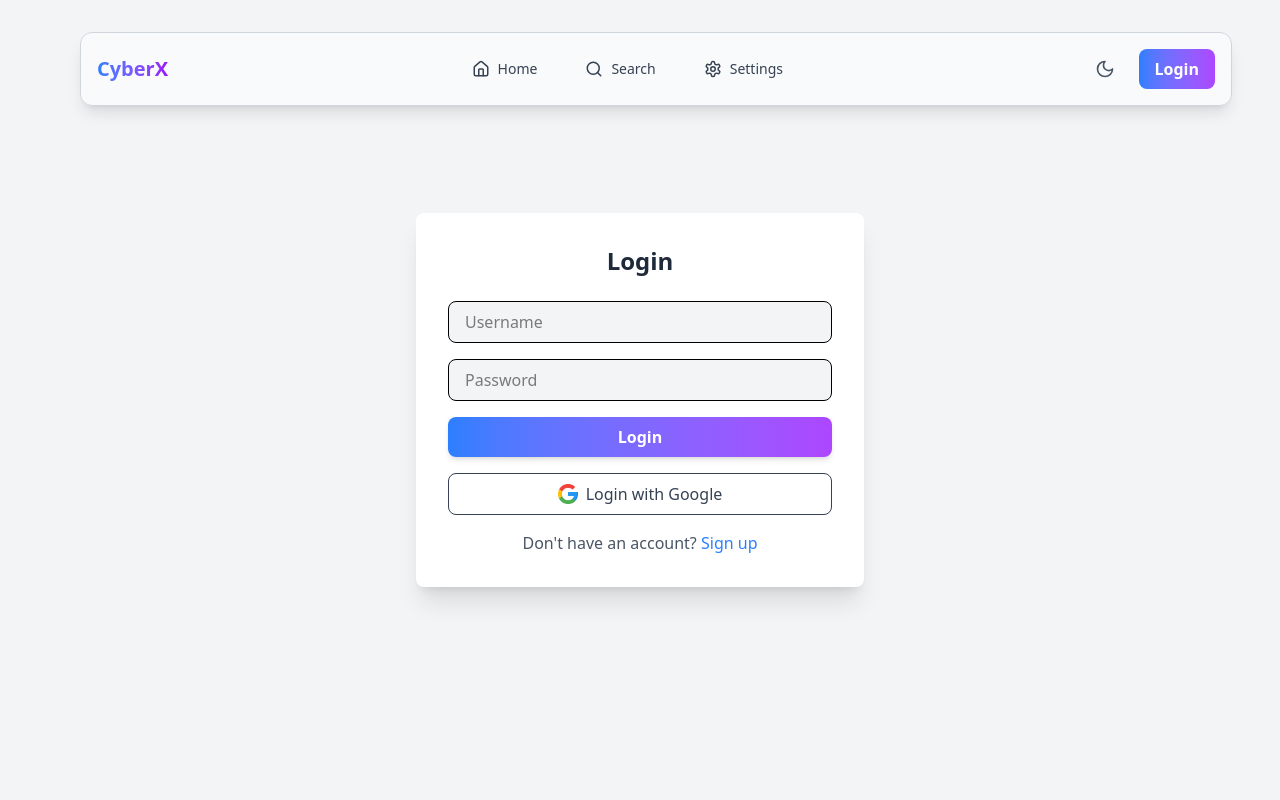
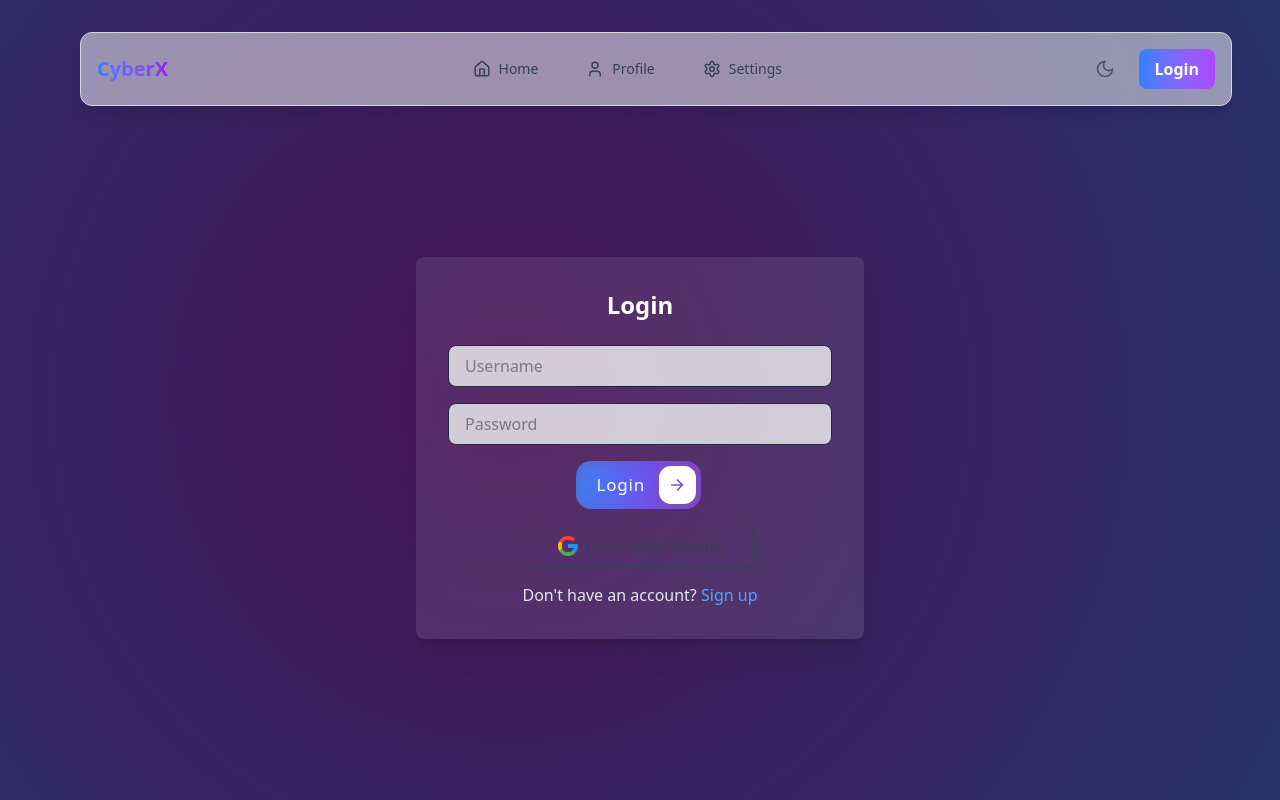
Before and after one commit to codehb01/cybersecurity, a React (Vite) app in the folder frontend/: page /login in a window 1280 px wide. Shown: the top 800 px of the page. Built offline with nearby package versions, Linux system fonts and the light colour scheme; no server answers.

Commit message:
commit by pranit

```diff
--- a/frontend/package.json
+++ b/frontend/package.json
@@ -24,6 +24,7 @@
     "react-icons": "^5.5.0",
     "react-router-dom": "^7.3.0",
     "react-toastify": "^11.0.5",
+    "styled-components": "^6.1.15",
     "tailwind-merge": "^3.0.2",
     "tailwindcss": "^4.0.14"
   },
--- a/frontend/src/App.jsx
+++ b/frontend/src/App.jsx
@@ -1,3 +1,99 @@
+
+import React from "react";
+import {
+  BrowserRouter as Router,
+  Routes,
+  Route,
+  Navigate,
+  useLocation,
+} from "react-router-dom";
+import { ToastContainer } from "react-toastify";
+
+// Components
+import Navbar from "./components/Navbar";
+import Footer from "./components/Footer";
+import LoginPage from "./components/LoginPage";
+import SignupPage from "./components/SignupPage";
+import MainPage from "./components/MainPage";
+import NotFound from "./pages/NotFound";
+import RedirectGoogleAuth from "./components/GoogleRedirectHandler";
+import { useAuth } from "./auth";
+
+// Placeholder components for protected routes
+const Search = () => <div className="p-6">Search Page Content</div>;
+const Settings = () => <div className="p-6">Settings Page Content</div>;
+const Profile = () => <div className="p-6">Profile Page Content</div>;
+
+const App = () => {
+  const { isAuthorized } = useAuth();
+
+  return (
+    <Router>
+      <MainContent isAuthorized={isAuthorized} />
+      <ToastContainer /> {/* To display notifications */}
+    </Router>
+  );
+};
+
+const MainContent = ({ isAuthorized }) => {
+  const location = useLocation();
+  const hideNavbar = location.pathname === "/";
+
+  return (
+    <div className="min-h-screen flex flex-col justify-between transition-colors duration-300">
+      {/* Conditionally render Navbar */}
+      {!hideNavbar && <Navbar />}
+
+      <div className="flex-grow">
+        <Routes>
+          {/* OAuth Callback */}
+          <Route path="/login/callback" element={<RedirectGoogleAuth />} />
+
+          {/* Public Routes */}
+          <Route path="/" element={<MainPage />} />
+          <Route
+            path="/login"
+            element={isAuthorized ? <Navigate to="/" replace /> : <LoginPage />}
+          />
+          <Route
+            path="/register"
+            element={
+              isAuthorized ? <Navigate to="/" replace /> : <SignupPage />
+            }
+          />
+
+          {/* Protected Routes - Redirect to Login if not authorized */}
+          <Route
+            path="/search"
+            element={
+              isAuthorized ? <Search /> : <Navigate to="/login" replace />
+            }
+          />
+          <Route
+            path="/settings"
+            element={
+              isAuthorized ? <Settings /> : <Navigate to="/login" replace />
+            }
+          />
+          <Route
+            path="/profile"
+            element={
+              isAuthorized ? <Profile /> : <Navigate to="/login" replace />
+            }
+          />
+
+          {/* 404 Page */}
+          <Route path="*" element={<NotFound />} />
+        </Routes>
+      </div>
+
+      <Footer />
+    </div>
+  );
+};
+
+export default App;
+
 // import React, { useState, useEffect } from "react";
 // import { BrowserRouter as Router, Routes, Route, Navigate, useLocation } from "react-router-dom";
 
@@ -223,97 +319,3 @@
 // };
 
 // export default App;
-import React from "react";
-import {
-  BrowserRouter as Router,
-  Routes,
-  Route,
-  Navigate,
-  useLocation,
-} from "react-router-dom";
-import { ToastContainer } from "react-toastify";
-
-// Components
-import Navbar from "./components/Navbar";
-import Footer from "./components/Footer";
-import LoginPage from "./components/LoginPage";
-import SignupPage from "./components/SignupPage";
-import MainPage from "./components/MainPage";
-import NotFound from "./pages/NotFound";
-import RedirectGoogleAuth from "./components/GoogleRedirectHandler";
-import { useAuth } from "./auth";
-
-// Placeholder components for protected routes
-const Search = () => <div className="p-6">Search Page Content</div>;
-const Settings = () => <div className="p-6">Settings Page Content</div>;
-const Profile = () => <div className="p-6">Profile Page Content</div>;
-
-const App = () => {
-  const { isAuthorized } = useAuth();
-
-  return (
-    <Router>
-      <MainContent isAuthorized={isAuthorized} />
-      <ToastContainer /> {/* To display notifications */}
-    </Router>
-  );
-};
-
-const MainContent = ({ isAuthorized }) => {
-  const location = useLocation();
-  const hideNavbar = location.pathname === "/";
-
-  return (
-    <div className="min-h-screen flex flex-col justify-between transition-colors duration-300">
-      {/* Conditionally render Navbar */}
-      {!hideNavbar && <Navbar />}
-
-      <div className="flex-grow">
-        <Routes>
-          {/* OAuth Callback */}
-          <Route path="/login/callback" element={<RedirectGoogleAuth />} />
-
-          {/* Public Routes */}
-          <Route path="/" element={<MainPage />} />
-          <Route
-            path="/login"
-            element={isAuthorized ? <Navigate to="/" replace /> : <LoginPage />}
-          />
-          <Route
-            path="/register"
-            element={
-              isAuthorized ? <Navigate to="/" replace /> : <SignupPage />
-            }
-          />
-
-          {/* Protected Routes - Redirect to Login if not authorized */}
-          <Route
-            path="/search"
-            element={
-              isAuthorized ? <Search /> : <Navigate to="/login" replace />
-            }
-          />
-          <Route
-            path="/settings"
-            element={
-              isAuthorized ? <Settings /> : <Navigate to="/login" replace />
-            }
-          />
-          <Route
-            path="/profile"
-            element={
-              isAuthorized ? <Profile /> : <Navigate to="/login" replace />
-            }
-          />
-
-          {/* 404 Page */}
-          <Route path="*" element={<NotFound />} />
-        </Routes>
-      </div>
-
-      <Footer />
-    </div>
-  );
-};
-
-export default App;
--- /dev/null
+++ b/frontend/src/components/Button.jsx
@@ -0,0 +1,77 @@
+import React from 'react';
+import styled from 'styled-components';
+
+const Button = ({ onClick }) => {
+  return (
+    <StyledWrapper>
+      <button className="cssbuttons-io-button" onClick={onClick}>
+        Login
+        <div className="icon">
+          <svg height={24} width={24} viewBox="0 0 24 24" xmlns="http://www.w3.org/2000/svg">
+            <path d="M0 0h24v24H0z" fill="none" />
+            <path d="M16.172 11l-5.364-5.364 1.414-1.414L20 12l-7.778 7.778-1.414-1.414L16.172 13H4v-2z" fill="currentColor" />
+          </svg>
+        </div>
+      </button>
+    </StyledWrapper>
+  );
+};
+
+// ✅ Ensure that we are using a **default export**
+export default Button;
+
+const StyledWrapper = styled.div`
+  .cssbuttons-io-button {
+    background: linear-gradient(to right, #3b82f6, #9333ea);;
+    color: white;
+    font-family: inherit;
+    padding: 0.35em;
+    padding-left: 1.2em;
+    font-size: 17px;
+    font-weight: 500;
+    border-radius: 0.9em;
+    border: none;
+    letter-spacing: 0.05em;
+    display: flex;
+    align-items: center;
+    box-shadow: inset 0 0 1.6em -0.6em #714da6;
+    overflow: hidden;
+    position: relative;
+    height: 2.8em;
+    padding-right: 3.3em;
+    cursor: pointer;
+  }
+
+  .cssbuttons-io-button .icon {
+    background: white;
+    margin-left: 1em;
+    position: absolute;
+    display: flex;
+    align-items: center;
+    justify-content: center;
+    height: 2.2em;
+    width: 2.2em;
+    border-radius: 0.7em;
+    box-shadow: 0.1em 0.1em 0.6em 0.2em #7b52b9;
+    right: 0.3em;
+    transition: all 0.3s;
+  }
+
+  .cssbuttons-io-button:hover .icon {
+    width: calc(100% - 0.6em);
+  }
+
+  .cssbuttons-io-button .icon svg {
+    width: 1.1em;
+    transition: transform 0.3s;
+    color: #7b52b9;
+  }
+
+  .cssbuttons-io-button:hover .icon svg {
+    transform: translateX(0.1em);
+  }
+
+  .cssbuttons-io-button:active .icon {
+    transform: scale(0.95);
+  }
+`;
--- a/frontend/src/components/LoginPage.jsx
+++ b/frontend/src/components/LoginPage.jsx
@@ -1,18 +1,18 @@
 import React, { useState, useEffect } from "react";
 import { useNavigate } from "react-router-dom";
-import { motion } from "framer-motion"; // Ensure framer-motion is installed
-import api from "../api"; // Ensure you have an API utility for requests
-import { GOOGLE_ACCESS_TOKEN } from "../token"; // Store Google token
-import google from "../assets/google.png"; // Google Icon
-import { useAuth } from "../auth"; // Import authentication context
+import { motion } from "framer-motion";
+import { useAuth } from "../auth";
+import { GOOGLE_ACCESS_TOKEN } from "../token";
+import google from "../assets/google.png";
+import Button from "../components/Button";
 
-const LoginPage = ({ onLogin }) => {
+const LoginPage = () => {
   const [username, setUsername] = useState("");
   const [password, setPassword] = useState("");
   const [loading, setLoading] = useState(false);
   const [error, setError] = useState(null);
   const navigate = useNavigate();
-  const { login } = useAuth(); // Get login function from auth context
+  const { login } = useAuth();
 
   const handleSubmit = async (e) => {
     e.preventDefault();
@@ -20,11 +20,10 @@ const LoginPage = ({ onLogin }) => {
     setError(null);
 
     try {
-      // Send login request to backend
       const success = await login({ username, password });
 
       if (success) {
-        navigate("/dashboard", { replace: true });
+        navigate("/home", { replace: true });
       } else {
         setError("Login failed. Check credentials.");
       }
@@ -36,10 +35,8 @@ const LoginPage = ({ onLogin }) => {
     }
   };
 
-  // Handle Google Login
   const handleGoogleLogin = () => {
-    window.location.href =
-      "http://localhost:8000/accounts/google/login/?process=login";
+    window.location.href = "http://localhost:8000/accounts/google/login/?process=login";
   };
 
   useEffect(() => {
@@ -60,77 +57,132 @@ const LoginPage = ({ onLogin }) => {
   }, [navigate, login]);
 
   return (
-    <motion.div
-      initial={{ opacity: 0, y: 30 }}
-      animate={{ opacity: 1, y: 0 }}
-      transition={{ duration: 0.4, ease: "easeOut" }}
-      className="min-h-screen flex items-center justify-center bg-gray-100 dark:bg-gray-900 px-4"
-    >
-      <motion.div
-        initial={{ opacity: 0, scale: 0.9 }}
-        animate={{ opacity: 1, scale: 1 }}
-        transition={{ duration: 0.4, ease: "easeOut", delay: 0.1 }}
-        className="w-full max-w-md bg-white dark:bg-gray-800 shadow-xl rounded-lg p-8"
-      >
-        <motion.h2
-          initial={{ opacity: 0, y: -10 }}
-          animate={{ opacity: 1, y: 0 }}
-          transition={{ duration: 0.3, ease: "easeOut", delay: 0.15 }}
-          className="text-2xl font-bold text-center text-gray-800 dark:text-white"
-        >
-          Login
-        </motion.h2>
+    <div className="min-h-screen flex items-center justify-center bg-black text-white px-4 pt-16 relative overflow-hidden">
+      {/* Background Animation */}
+      <div className="absolute inset-0 bg-[radial-gradient(circle,#8E24AA,#2196F3)] opacity-50 animate-gradient" />
+
+      <div className="w-full max-w-md bg-white/10 backdrop-blur-md dark:bg-gray-800/60 shadow-xl rounded-lg p-8 relative z-10 mt-8">
+        <h2 className="text-2xl font-bold text-center text-white dark:text-white animate-fadeInDown">Login</h2>
 
         {error && <div className="text-red-500 text-center mt-2">{error}</div>}
 
         <form onSubmit={handleSubmit} className="mt-6 space-y-4">
+          {/* Username Input - Slides in from Left */}
           <motion.input
             type="text"
             placeholder="Username"
             value={username}
             onChange={(e) => setUsername(e.target.value)}
             required
-            className="w-full px-4 py-2 border rounded-lg bg-gray-100 dark:bg-gray-700 dark:text-white focus:ring-2 focus:ring-blue-500 outline-none"
+            initial={{ x: -50, opacity: 0 }}
+            animate={{ x: 0, opacity: 1 }}
+            transition={{ duration: 0.5, ease: "easeOut" }}
+            className="w-full px-4 py-2 border rounded-lg bg-gray-100/80 dark:bg-gray-700/80 text-gray-800 dark:text-white focus:ring-2 focus:ring-gradient-to-r focus:from-blue-500 focus:to-purple-500 outline-none"
           />
+
+          {/* Password Input - Slides in from Right */}
           <motion.input
             type="password"
             placeholder="Password"
             value={password}
             onChange={(e) => setPassword(e.target.value)}
             required
-            className="w-full px-4 py-2 border rounded-lg bg-gray-100 dark:bg-gray-700 dark:text-white focus:ring-2 focus:ring-blue-500 outline-none"
+            initial={{ x: 50, opacity: 0 }}
+            animate={{ x: 0, opacity: 1 }}
+            transition={{ duration: 0.5, ease: "easeOut", delay: 0.1 }}
+            className="w-full px-4 py-2 border rounded-lg bg-gray-100/80 dark:bg-gray-700/80 text-gray-800 dark:text-white focus:ring-2 focus:ring-gradient-to-r focus:from-blue-500 focus:to-purple-500 outline-none"
           />
-          <button
-            type="submit"
-            className="w-full bg-gradient-to-r from-blue-500 to-purple-500 text-white font-semibold py-2 px-4 rounded-lg transition duration-300 ease-in-out transform hover:scale-105
-                     hover:bg-gradient-to-r hover:from-purple-500 hover:to-blue-500 shadow-md hover:shadow-lg hover:shadow-purple-400/30"
-          >
-            {loading ? "Logging in..." : "Login"}
-          </button>
+
+          {/* Updated Login Button with padding */}
+          <div className="px-32 mt-0 animate-fadeInUp animation-delay-300">
+            <Button onClick={handleSubmit} />
+          </div>
+
+          {/* Google Login Button - Centered with reduced width */}
+          <div className="flex justify-center animate-fadeInUp animation-delay-500">
+            <motion.button
+              type="button"
+              onClick={handleGoogleLogin}
+              initial={{ scale: 0.9, opacity: 0 }}
+              animate={{ scale: 1, opacity: 1 }}
+              transition={{ duration: 0.4, ease: "easeOut", delay: 0.3 }}
+              whileHover={{ scale: 1.05 }}
+              className="w-3/5 flex items-center justify-center border rounded-lg py-2 px-4 text-gray-700 dark:text-gray-300 hover:bg-gray-200 dark:hover:bg-gray-600"
+            >
+              <img src={google} alt="Google" className="w-5 h-5 mr-2" />
+              Login with Google
+            </motion.button>
+          </div>
         </form>
 
-        {/* Google Login Button */}
-        <button
-          type="button"
-          onClick={handleGoogleLogin}
-          className="w-full mt-4 flex items-center justify-center border rounded-lg py-2 px-4 text-gray-700 dark:text-gray-300 hover:bg-gray-200 dark:hover:bg-gray-600"
-        >
-          <img src={google} alt="Google" className="w-5 h-5 mr-2" />
-          Login with Google
-        </button>
-
         {/* Navigation to Register */}
-        <p className="mt-4 text-center text-gray-600 dark:text-gray-400">
+        <p className="mt-4 text-center text-gray-200 dark:text-gray-400 animate-fadeInUp animation-delay-700">
           Don't have an account?{" "}
-          <span
-            className="text-blue-500 cursor-pointer hover:underline"
-            onClick={() => navigate("/register")}
-          >
+          <span className="text-blue-400 cursor-pointer hover:underline" onClick={() => navigate("/register")}>
             Sign up
           </span>
         </p>
-      </motion.div>
-    </motion.div>
+      </div>
+
+      {/* CSS for animations */}
+      <style jsx>{`
+        @keyframes fadeIn {
+          from { opacity: 0; }
+          to { opacity: 1; }
+        }
+
+        @keyframes fadeInDown {
+          from { opacity: 0; transform: translateY(-20px); }
+          to { opacity: 1; transform: translateY(0); }
+        }
+
+        @keyframes fadeInUp {
+          from { opacity: 0; transform: translateY(20px); }
+          to { opacity: 1; transform: translateY(0); }
+        }
+
+        @keyframes gradientAnimation {
+          0% { background-position: 0% 50%; }
+          50% { background-position: 100% 50%; }
+          100% { background-position: 0% 50%; }
+        }
+
+        .animate-fadeIn {
+          animation: fadeIn 2s forwards;
+        }
+
+        .animate-fadeInDown {
+          animation: fadeInDown 0.8s forwards;
+        }
+
+        .animate-fadeInUp {
+          animation: fadeInUp 0.8s forwards;
+        }
+
+        .animate-gradient {
+          animation: gradientAnimation 8s infinite linear;
+          background-size: 200% 200%;
+        }
+
+        .animation-delay-300 {
+          animation-delay: 0.3s;
+        }
+
+        .animation-delay-500 {
+          animation-delay: 0.5s;
+        }
+
+        .animation-delay-700 {
+          animation-delay: 0.7s;
+        }
+
+        /* Custom gradient focus ring */
+        input:focus {
+          box-shadow: 0 0 0 3px rgba(59, 130, 246, 0.5), 0 0 0 3px rgba(168, 85, 247, 0.5);
+          border-color: transparent;
+        }
+      `}</style>
+    </div>
   );
 };
 
--- a/frontend/src/components/Navbar.jsx
+++ b/frontend/src/components/Navbar.jsx
@@ -1,6 +1,6 @@
 import React, { useState, useEffect } from "react";
 import { Link, useNavigate } from "react-router-dom";
-import { Menu, X, Sun, Moon, Search, Home, Settings } from "lucide-react";
+import { Menu, X, Sun, Moon, User, Home, Settings } from "lucide-react";
 import { motion, useAnimation } from "framer-motion";
 
 const Navbar = ({ user, setDarkMode, darkMode, handleLogout }) => {
@@ -65,7 +65,7 @@ const Navbar = ({ user, setDarkMode, darkMode, handleLogout }) => {
         {/* Desktop Navigation */}
         <div className="hidden md:flex items-center space-x-6">
           <NavLink href="/" label="Home" icon={<Home size={18} />} />
-          <NavLink href="/search" label="Search" icon={<Search size={18} />} />
+          <NavLink href="/profile" label="Profile" icon={<User size={18} />} />
           <NavLink href="/settings" label="Settings" icon={<Settings size={18} />} />
         </div>
 
@@ -110,7 +110,7 @@ const Navbar = ({ user, setDarkMode, darkMode, handleLogout }) => {
           className="md:hidden mt-4 flex flex-col space-y-2 bg-white/50 dark:bg-gray-800/50 border border-gray-300 dark:border-gray-700 backdrop-blur-lg rounded-lg p-4 shadow-md"
         >
           <NavLink href="/" label="Home" icon={<Home size={18} />} onClick={closeMenu} />
-          <NavLink href="/search" label="Search" icon={<Search size={18} />} onClick={closeMenu} />
+          <NavLink href="/profile" label="Profile" icon={<User size={18} />} onClick={closeMenu} />
           <NavLink href="/settings" label="Settings" icon={<Settings size={18} />} onClick={closeMenu} />
           {user ? (
             <button
```
Also changed, not shown: 1 other file (tests, documents, lock files or other folders).
